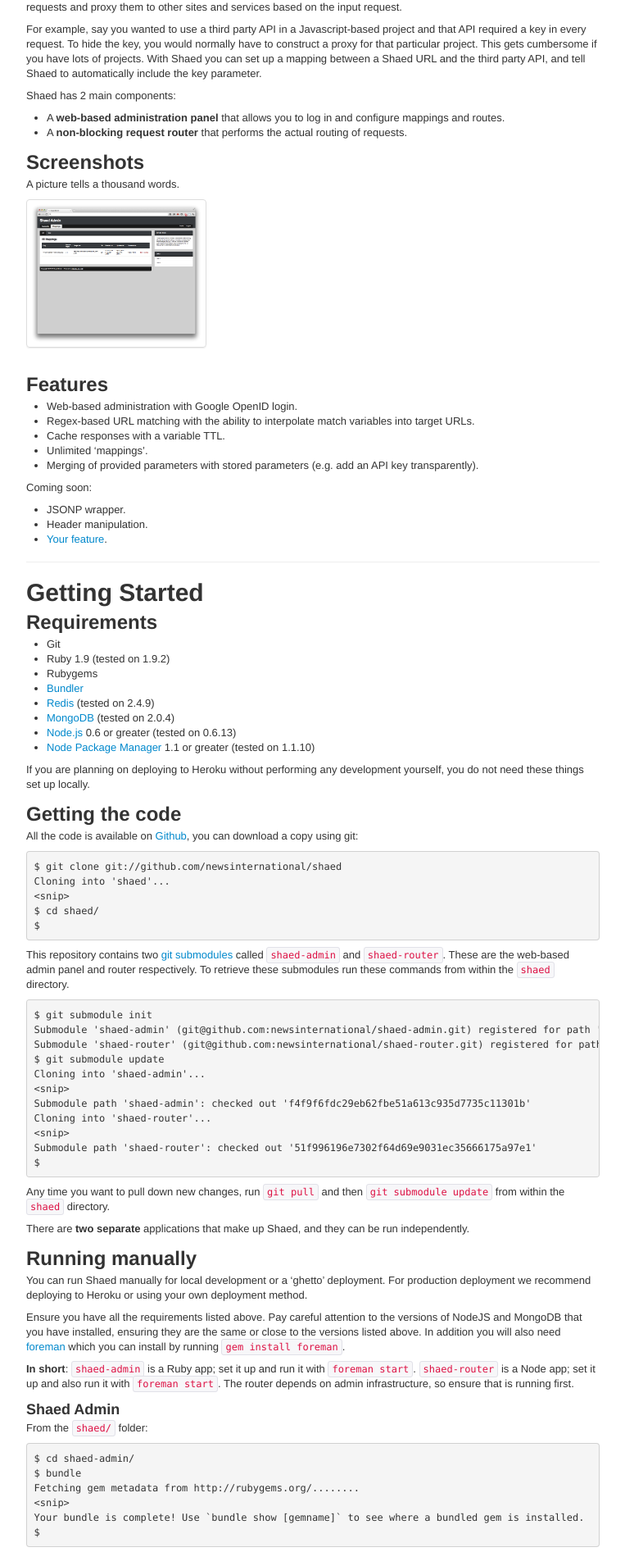
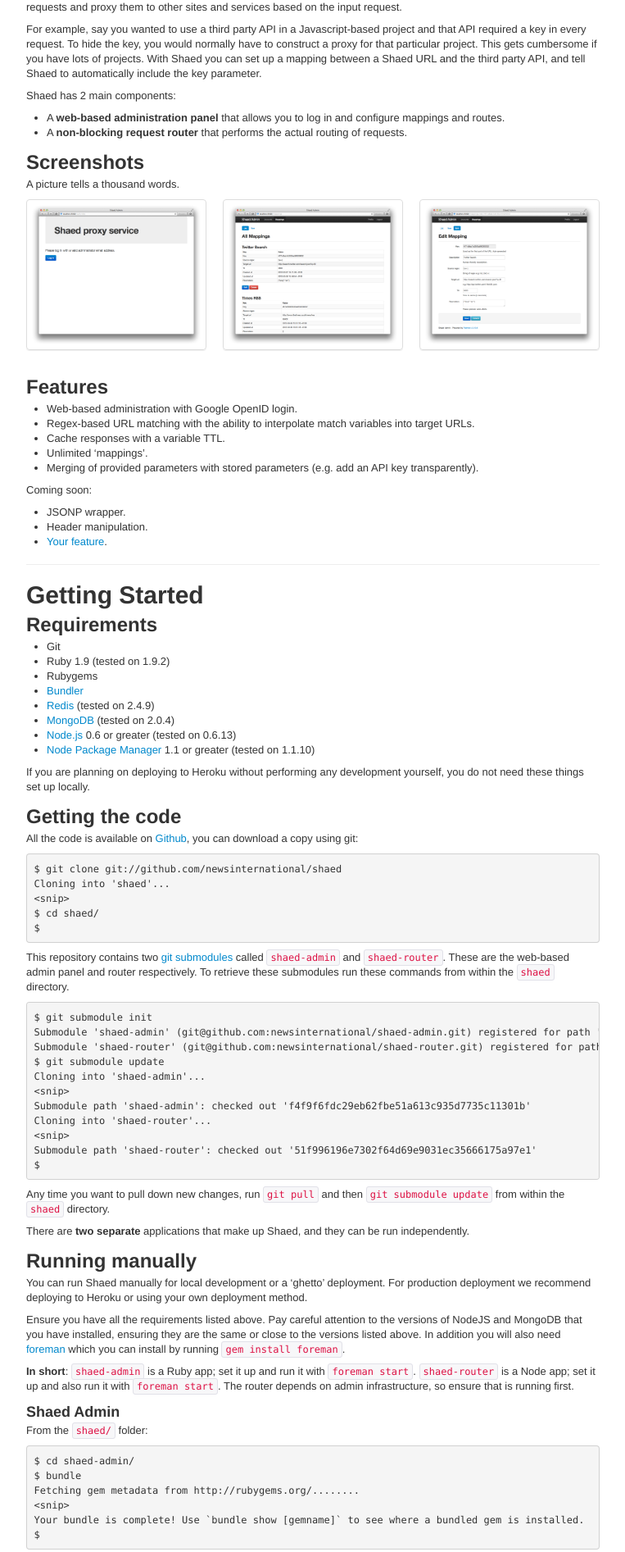
Before and after one commit to jalada/shaed, a Jekyll site: the page built from index.markdown, in a window 1280 px wide. Shown: the part 450-2343 px from the top of the page at 82% size, without its empty margins (378-1141 px from the left). Built offline with Jekyll 4.4.1, drawn with Linux system fonts in a browser that asks for light colours.

Commit message:
New screenshots

```diff
--- a/_includes/introduction.markdown
+++ b/_includes/introduction.markdown
@@ -25,17 +25,17 @@ A picture tells a thousand words.
 
 <ul class="thumbnails">
   <li class="span3">
-    <a class="thumbnail" href="img/screenshots/admin.png"><img src="img/screenshots/admin.png" alt="Admin page" title="Admin panel" /></a>
+    <a class="thumbnail" href="img/screenshots/login.png"><img src="img/screenshots/login.png" alt="Login page" title="Login page" /></a>
   </li>
 
   <li class="span3">
+    <a class="thumbnail" href="img/screenshots/mappings.png"><img src="img/screenshots/mappings.png" alt="List of mappings" title="List of mappings" /></a>
   </li>
 
   <li class="span3">
+    <a class="thumbnail" href="img/screenshots/edit.png"><img src="img/screenshots/edit.png" alt="Editing a mapping" title="Editing a mapping" /></a>
   </li>
 
-  <li class="span3">
-  </li>
 </ul>
 
 ## Features
```
Also changed, not shown: img/screenshots/admin.png (deleted), img/screenshots/edit.png (added), img/screenshots/login.png (added), img/screenshots/mappings.png (added).
